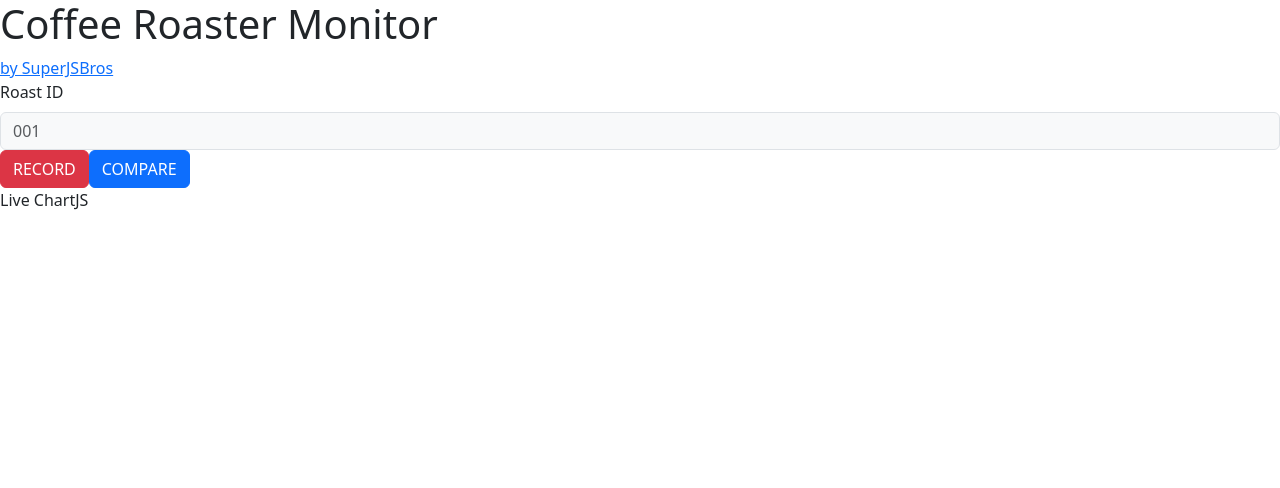
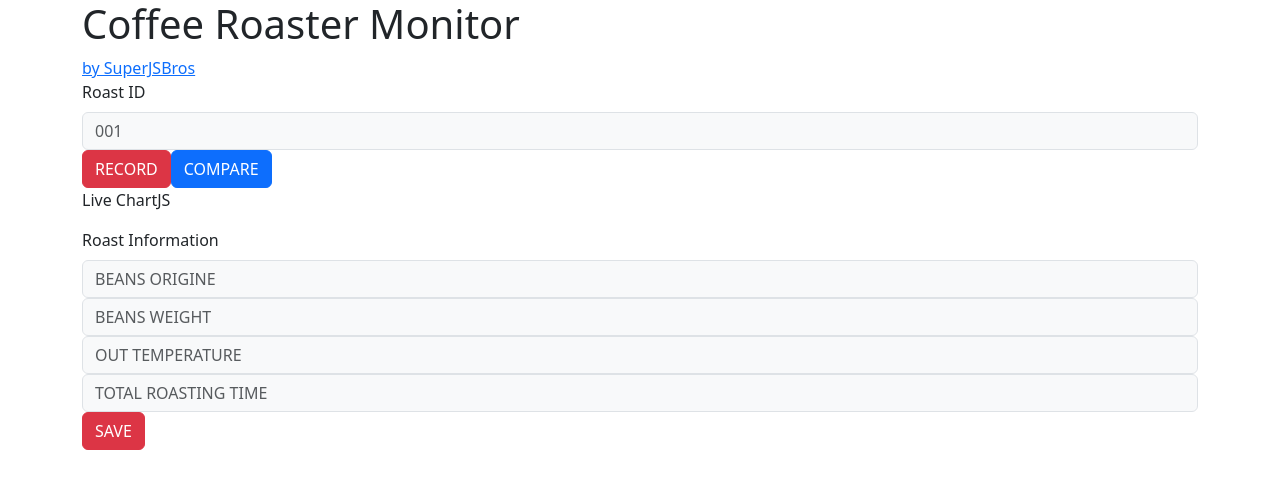
Before and after one commit to SuperJSBros/roaster-monitor-web, an Angular app: page / in a window 1280 px wide. Shown: the top 488 px of the page. Built offline with nearby package versions, Linux system fonts and the light colour scheme.

Commit message:
added more ui elements

```diff
--- a/src/app/app.component.html
+++ b/src/app/app.component.html
@@ -1,8 +1,11 @@
+<div class="container">
 
-<h1>Coffee Roaster Monitor</h1>
-<a href="https://github.com/SuperJSBros" target="_blank">by SuperJSBros</a>
+    <h1>Coffee Roaster Monitor</h1>
+    <a href="https://github.com/SuperJSBros" target="_blank">by SuperJSBros</a>
 
-<app-roast-recorder></app-roast-recorder>
+    <app-roast-recorder></app-roast-recorder>
 
 
-<router-outlet></router-outlet>
+    <router-outlet></router-outlet>
+
+</div>
--- a/src/app/roast-recorder/roast-recorder.component.html
+++ b/src/app/roast-recorder/roast-recorder.component.html
@@ -1,6 +1,6 @@
-<div class=".container">
+<div class="">
 
-  <div>
+  <div >
 
     <label class="form-label" for="batchID">Roast ID</label>
     <input
@@ -9,11 +9,45 @@
     type="text"
     placeholder="001"
     >
-    <button class="btn btn-danger .col-sm-2">RECORD</button>
-    <button class="btn btn-primary .col-sm-2">COMPARE</button>
+    <button class="btn btn-danger .col-sm-2" (click)="showPanel=true">RECORD</button>
+    <button class="btn btn-primary .col-sm-2" (click)="showPanel=false">COMPARE</button>
 
   </div>
 
   <p>Live ChartJS</p>
 
+  <div *ngIf="!showPanel">
+
+    <label class="form-label" for="batchID">Roast Information</label>
+
+    <input
+    class="form-control bg-light .col-sm-8"
+    id="batchOrigine"
+    type="text"
+    placeholder="BEANS ORIGINE"
+    >
+    <input
+    class="form-control bg-light .col-sm-8"
+    id="batchWeight"
+    type="text"
+    placeholder="BEANS WEIGHT"
+    >
+    <input
+    class="form-control bg-light .col-sm-8"
+    id="batchOutTemperature"
+    type="text"
+    placeholder="OUT TEMPERATURE"
+    >
+    <input
+    class="form-control bg-light .col-sm-8"
+    id="batchTotalTime"
+    type="text"
+    placeholder="TOTAL ROASTING TIME"
+    >
+
+    <button class="btn btn-danger .col-sm-2">SAVE</button>
+
+
+  </div>
+
 </div>
--- a/src/app/roast-recorder/roast-recorder.component.ts
+++ b/src/app/roast-recorder/roast-recorder.component.ts
@@ -7,4 +7,6 @@ import { Component } from '@angular/core';
 })
 export class RoastRecorderComponent {
 
+  showPanel = false
+
 }
```
Also changed, not shown: ux/mockup.drawio.svg (deleted), 1 other file (tests, documents, lock files or other folders).
